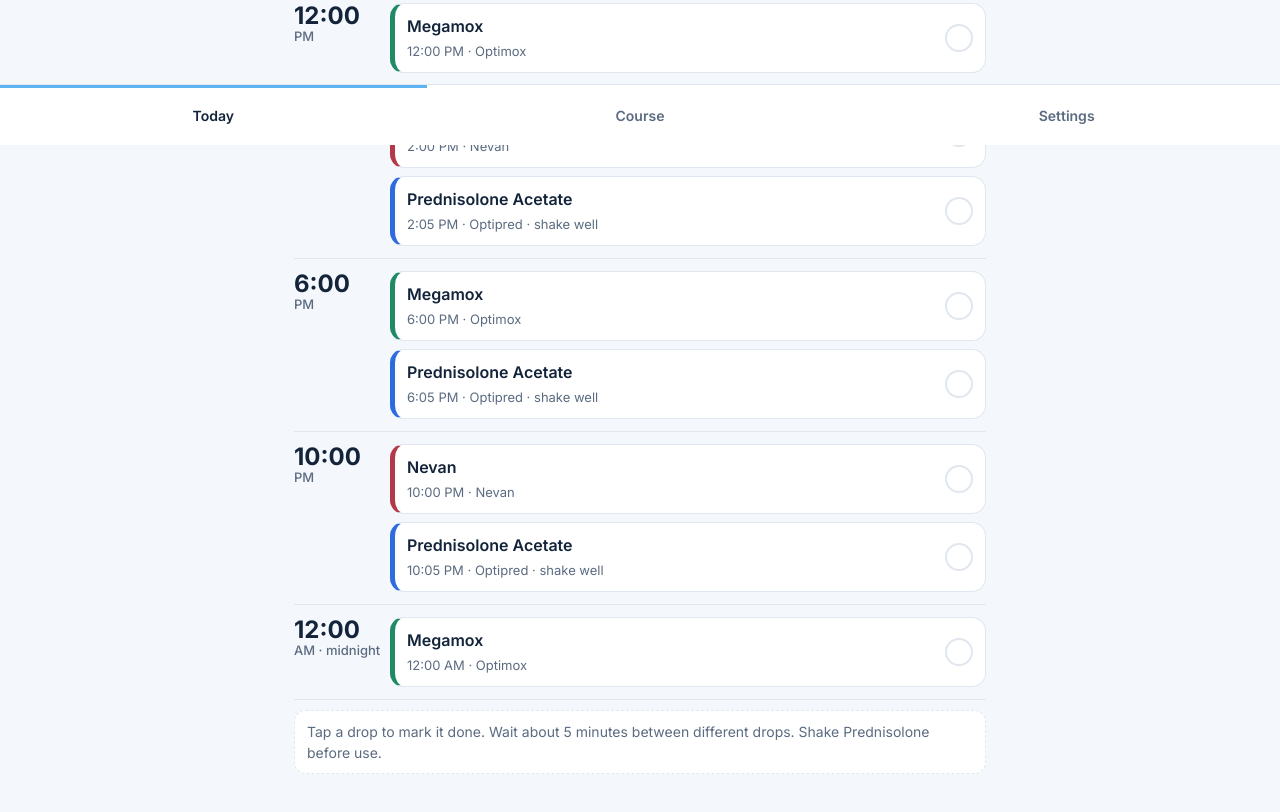
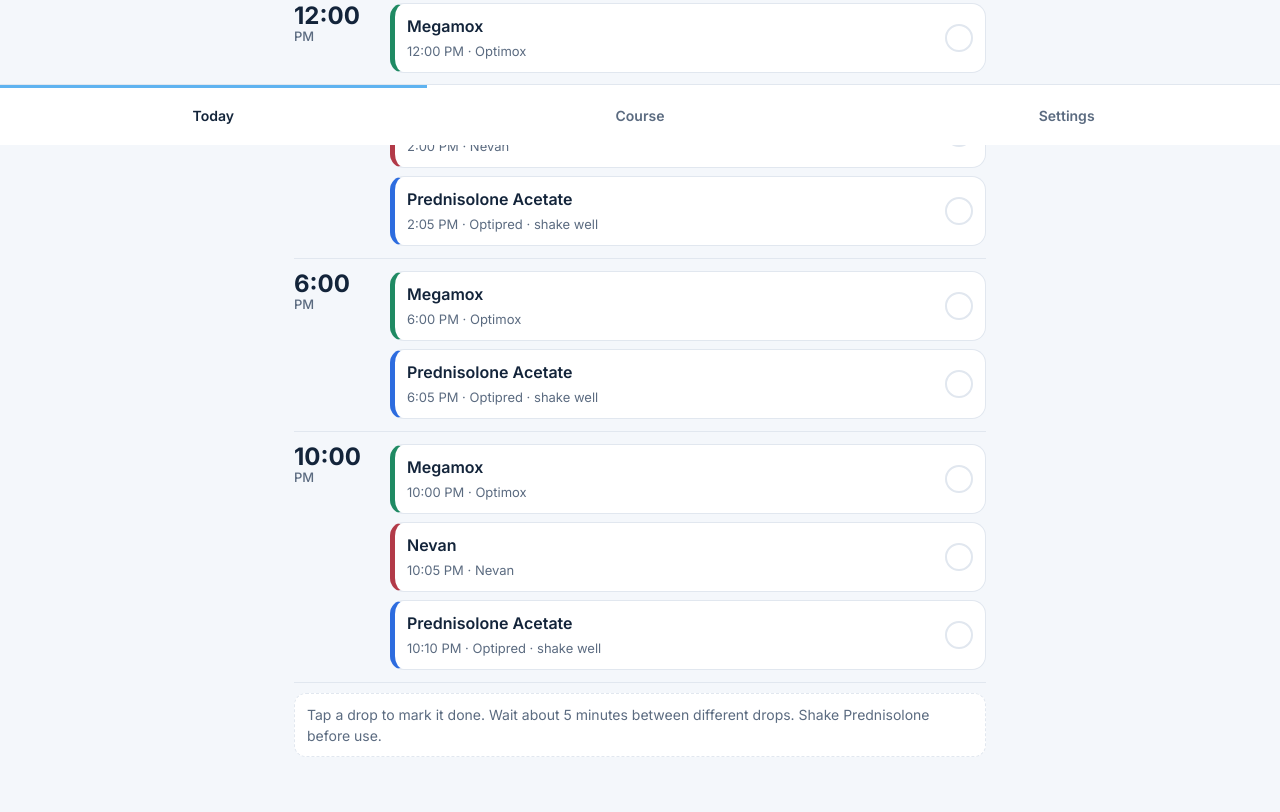
Before and after one commit to gayeshmaw-cmg/eye-drops-reminder, a website: page www/index.html in a window 1280 px wide. Shown: the part 655-1467 px from the top of the page. Drawn offline with Linux system fonts and the light colour scheme.

Commit message:
time update

```diff
--- a/www/index.html
+++ b/www/index.html
@@ -132,15 +132,15 @@ const DEFAULT = {
   meds: [
     { id:'megamox', name:'Megamox', brand:'Optimox', color:'megamox',
       si:'පැය 6 කට වරක් බැගින් සති 2 ක්',
-      phases:[ {days:14, label:'Every 6 hours', times:['06:00','12:00','18:00','24:00']} ] },
+      phases:[ {days:14, label:'Every 6 hours', times:['06:00','12:00','18:00','22:00']} ] },
     { id:'nevan', name:'Nevan', brand:'Nevan', color:'nevan',
       si:'පැය 8 කට වරක් බැගින් සති 4 ක්',
       phases:[ {days:28, label:'Every 8 hours', times:['06:00','14:00','22:00']} ] },
     { id:'pred', name:'Prednisolone Acetate', brand:'Optipred · shake well', color:'pred',
-      si:'පැය 4 → 6 → 8 → 12 → 24 කට වරක් (සතියක් බැගින්)',
+      si:'පැය 4 → 6 → 8 → 12 → 22 කට වරක් (සතියක් බැගින්)',
       phases:[
         {days:7, label:'Every 4 hours',  times:['06:00','10:00','14:00','18:00','22:00']},
-        {days:7, label:'Every 6 hours',  times:['06:00','12:00','18:00','24:00']},
+        {days:7, label:'Every 6 hours',  times:['06:00','12:00','18:00','22:00']},
         {days:7, label:'Every 8 hours',  times:['06:00','14:00','22:00']},
         {days:7, label:'Every 12 hours', times:['06:00','18:00']},
         {days:7, label:'Once a day',     times:['06:00']}
```
